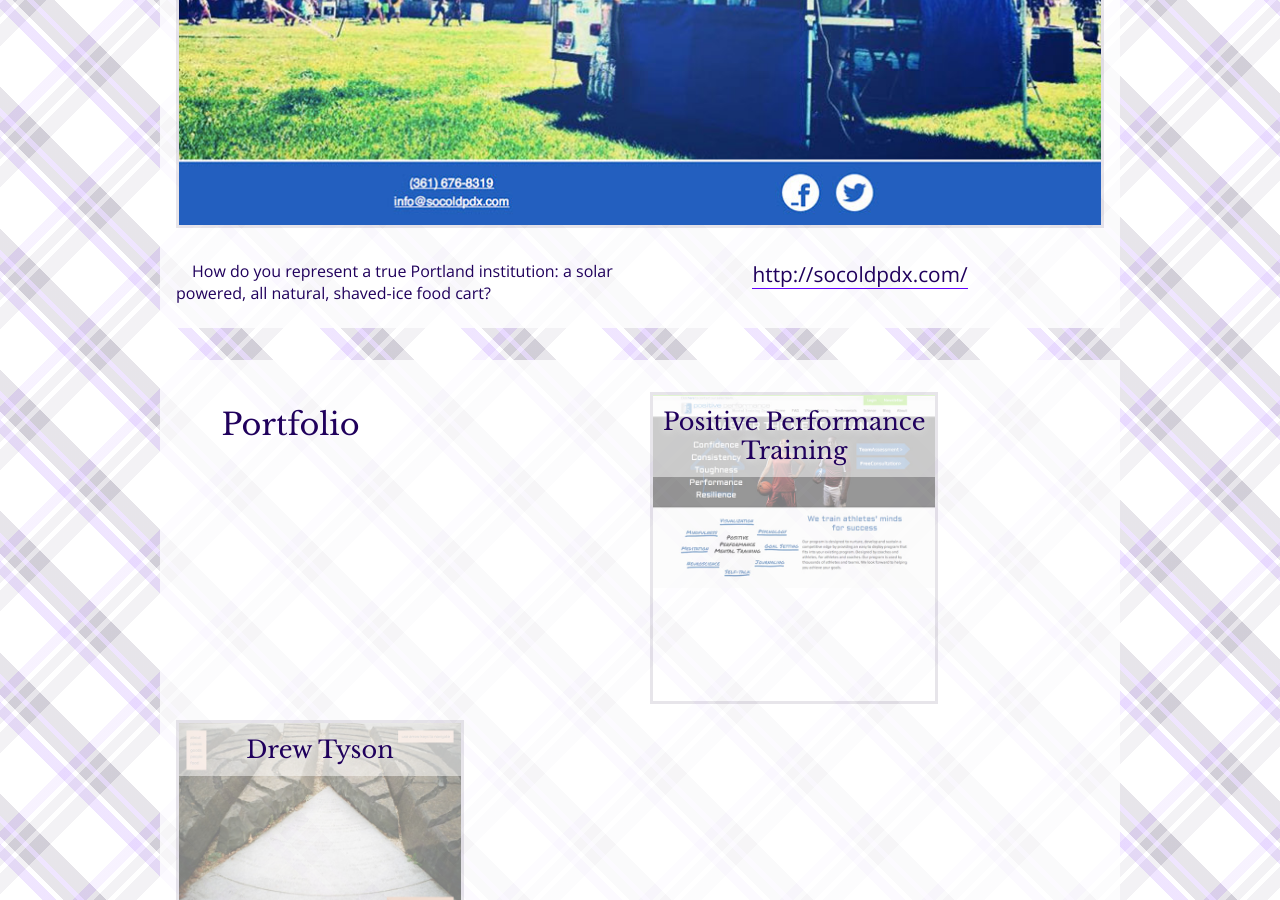
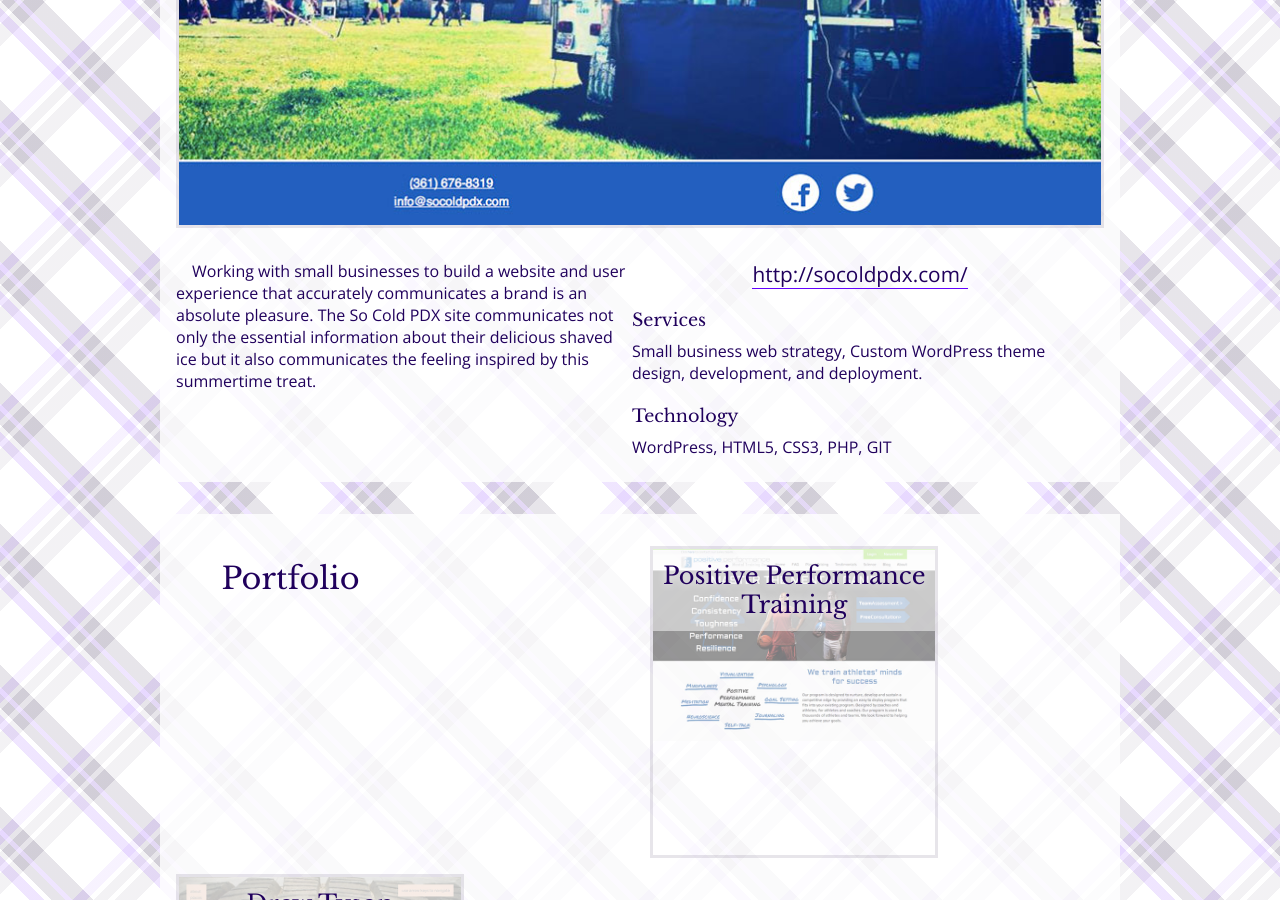
Before and after one commit to fitzryland/workwithfitzto, a Jekyll site: the page built from make/_posts/2013-08-07-so-cold-pdx.MARKDOWN, in a window 1280 px wide and 900 px high, scrolled down 866 px. Built offline with Jekyll 4.4.1, drawn with Linux system fonts in a browser that asks for light colours; nearby versions of some CDN libraries; comment, search, counter and statistics services are not loaded.

Commit message:
first draft of project descriptions and meta

```diff
--- a/make/_posts/2013-01-01-Bridgetown-Bass.MARKDOWN
+++ b/make/_posts/2013-01-01-Bridgetown-Bass.MARKDOWN
@@ -4,5 +4,7 @@
 img: bridgetownbass
 imgAlt: The only listing of all of the bass events in Portland Oregon.
 link: http://bridgetownbass.com
+services: Advanced WordPress custom theme design and development.
+tech: WordPress, HTML5, CSS3, PHP, MySQL, GIT
 ---
 <p>Without a centralized listing of all the best electronic dance music in Portland, making sure not to miss the best shows was difficult. Bridgetown Bass is the place to stay up to date on all of the best bass shows in Portland. Filling a niche in our community, this site guides electronic dance music fans on a tour of the upcoming Portland bass scene.</p>
--- a/make/_posts/2013-02-01-Drew-Tyson.MARKDOWN
+++ b/make/_posts/2013-02-01-Drew-Tyson.MARKDOWN
@@ -11,6 +11,6 @@
 # large img width = 928
 link: http://drewtyson.com
 services: Custom WordPress Theme Design &amp; Development
-tech: WordPress, PHP, MySQL, CSS3, HTML5
+tech: WordPress, PHP, MySQL, CSS3, HTML5, GIT
 ---
 <p>Local photographer Drew Tyson approached me with the frustration of trying to find a portfolio site that was simple and intuitive enough to put his photography and business first. Whether in the field on a mobile device or in the office on a desktop, this site provides a user experience that allows no distraction from Tyson's photography.</p>
--- a/make/_posts/2013-08-06-positive-performance-training.MARKDOWN
+++ b/make/_posts/2013-08-06-positive-performance-training.MARKDOWN
@@ -4,5 +4,7 @@
 img: positiveperformancetraining
 imgAlt: Metal training for athletes.
 link: http://positiveperformancetraining.com/
+services: WordPress template re-design.
+tech: CSS3, HTML5, PHP, GIT
 ---
-<p>With an established and complex WordPress based e-learning platform Positive Performance Training needed an active and engagning interface inside and out.</p>
+<p>With an established and advanced WordPress based e-learning platform the Positive Performance Training team brought me in to give their site a facelift. With public facing landing pages as well as several different logged-in views this project provided an exciting opportunity to design a more advanced design scheme to maintain a consistent aesthetic and user experience no matter the user.</p>
--- a/make/_posts/2013-08-07-so-cold-pdx.MARKDOWN
+++ b/make/_posts/2013-08-07-so-cold-pdx.MARKDOWN
@@ -4,5 +4,7 @@
 img: socold
 imgAlt: All natural and delicious shaved ice.
 link: http://socoldpdx.com/
+services: Small business web strategy, Custom WordPress theme design, development, and deployment.
+tech: WordPress, HTML5, CSS3, PHP, GIT
 ---
-<p>How do you represent a true Portland institution: a solar powered, all natural, shaved-ice food cart?</p>
+<p>Working with small businesses to build a website and user experience that accurately communicates a brand is an absolute pleasure. The So Cold PDX site communicates not only the essential information about their delicious shaved ice but it also communicates the feeling inspired by this summertime treat.</p>
```
